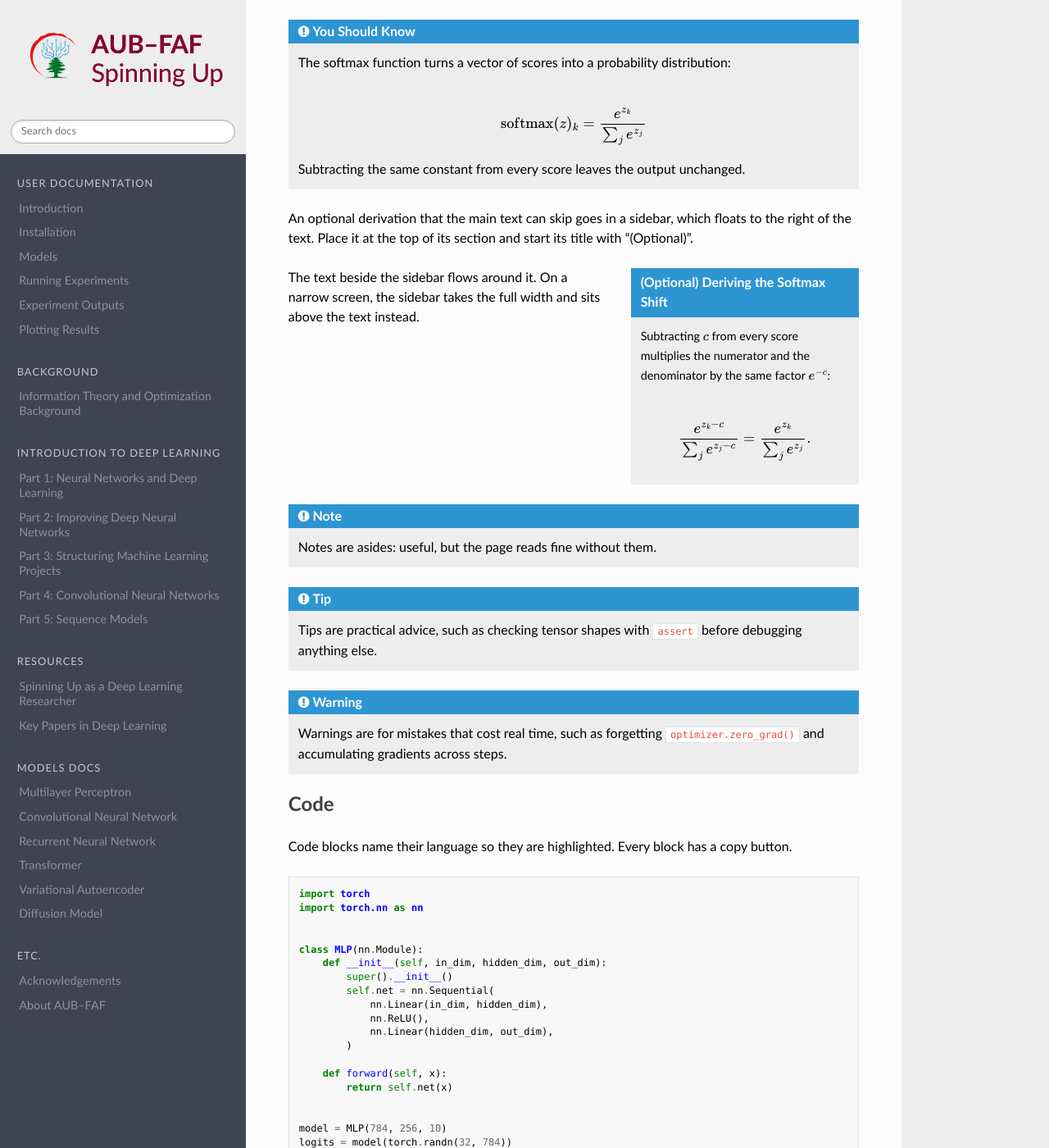
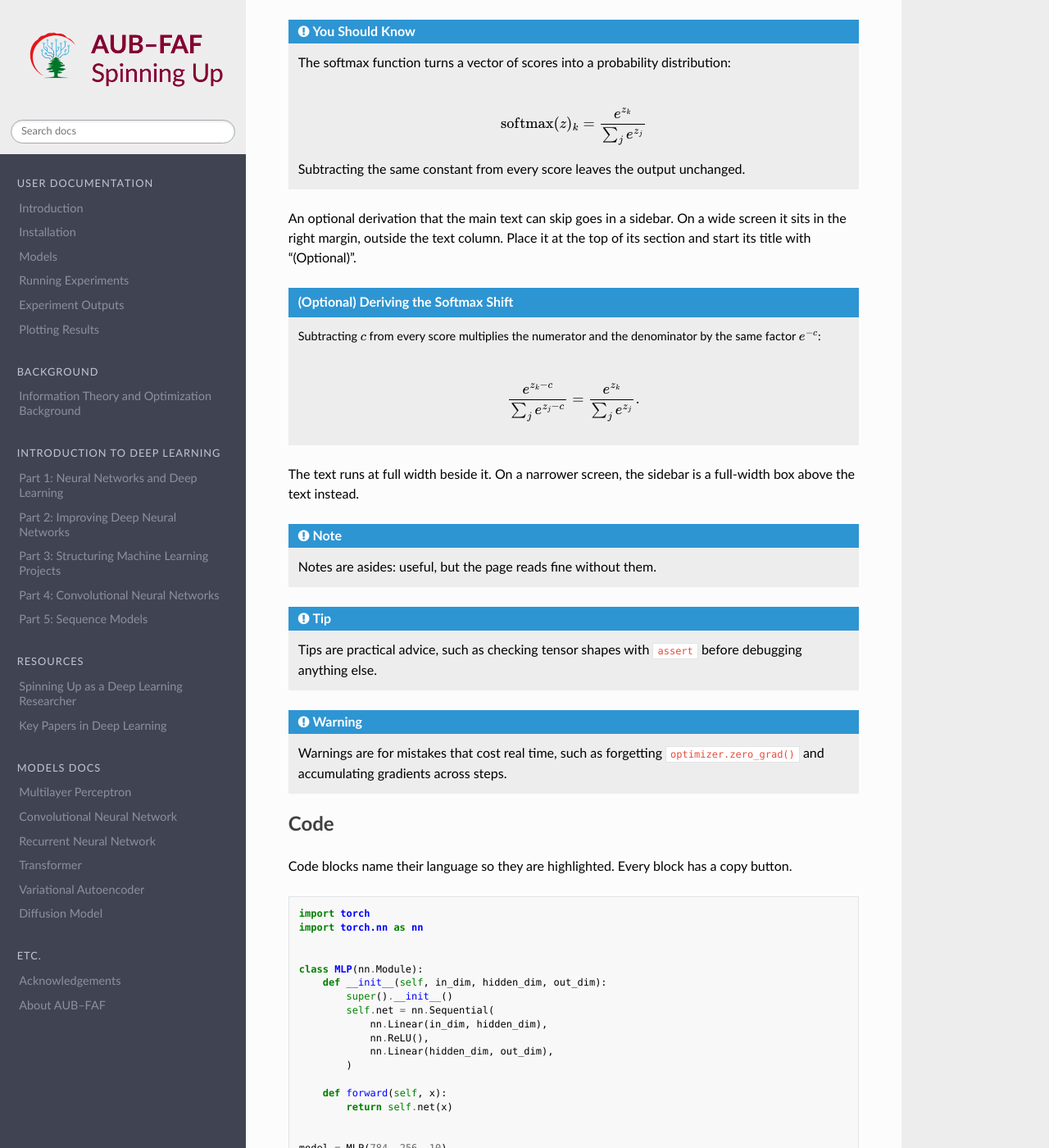
Before and after one commit to Moe-Zbeeb/spinningup-dl, a Sphinx documentation site: the page built from docs/etc/style-guide.md, in a window 1280 px wide and 1400 px high, scrolled down 1778 px. Shown: the whole window at 82% size. Built offline with Sphinx 7.4.7 and the Read the Docs theme 3.1.0, drawn with Linux system fonts in a browser that asks for light colours.

Commit message:
Show optional sidebars in the right margin so the text and figures run at full width
Co-Authored-By: Claude Opus 5.5 <noreply@anthropic.com>

````diff
--- a/docs/_static/css/modify.css
+++ b/docs/_static/css/modify.css
@@ -199,9 +199,28 @@ a:visited {
 }
 
 .rst-content .sidebar {
+  float: none;
+  width: 100%;
+  margin: 0 0 24px 0;
   background-color: var(--color--warmgraylight);
   border: none;
   padding: 12px;
+}
+
+@media screen and (min-width: 1440px) {
+  .wy-nav-content:has(.sidebar) {
+    margin-left: min(calc((100% - 800px) / 2), calc(100% - 1140px));
+    margin-right: auto;
+  }
+
+  .rst-content .sidebar {
+    float: right;
+    clear: right;
+    width: 280px;
+    margin: 0 -320px 24px 0;
+    background-color: #fcfcfc;
+    border: 1px solid #e1e4e5;
+  }
 }
 
 .rst-content .sidebar .sidebar-title {
--- a/docs/etc/style-guide.md
+++ b/docs/etc/style-guide.md
@@ -68,7 +68,7 @@ $$
 Subtracting the same constant from every score leaves the output unchanged.
 ```
 
-An optional derivation that the main text can skip goes in a sidebar, which floats to the right of the text. Place it at the top of its section and start its title with "(Optional)".
+An optional derivation that the main text can skip goes in a sidebar. On a wide screen it sits in the right margin, outside the text column. Place it at the top of its section and start its title with "(Optional)".
 
 ```{sidebar} (Optional) Deriving the Softmax Shift
 Subtracting $c$ from every score multiplies the numerator and the denominator by the same factor $e^{-c}$:
@@ -78,7 +78,7 @@ $$
 $$
 ```
 
-The text beside the sidebar flows around it. On a narrow screen, the sidebar takes the full width and sits above the text instead.
+The text runs at full width beside it. On a narrower screen, the sidebar is a full-width box above the text instead.
 
 ```{note}
 Notes are asides: useful, but the page reads fine without them.
````
Also changed, not shown: AGENTS.md (+1 -1 lines), .claude/skills/add-content/SKILL.md.
